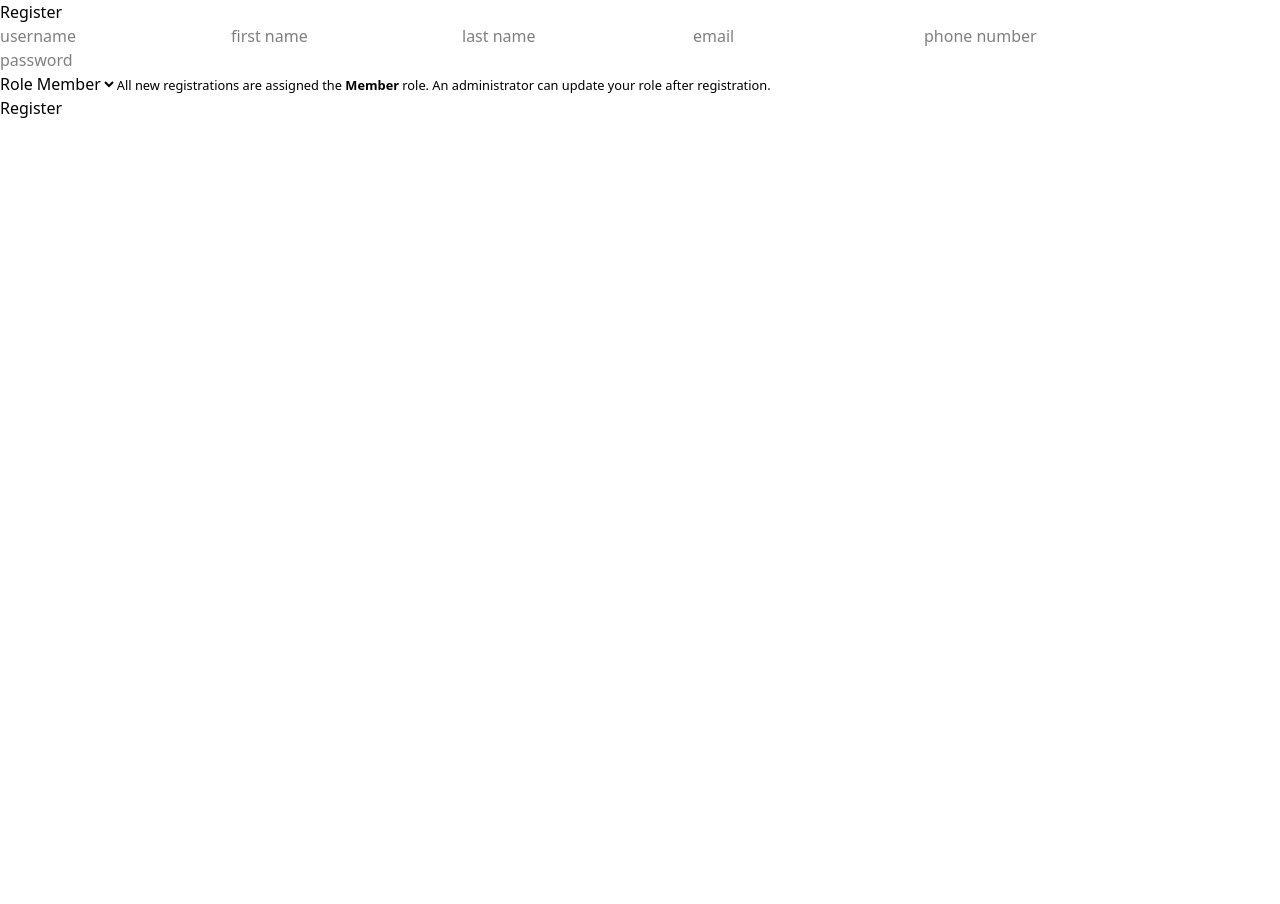
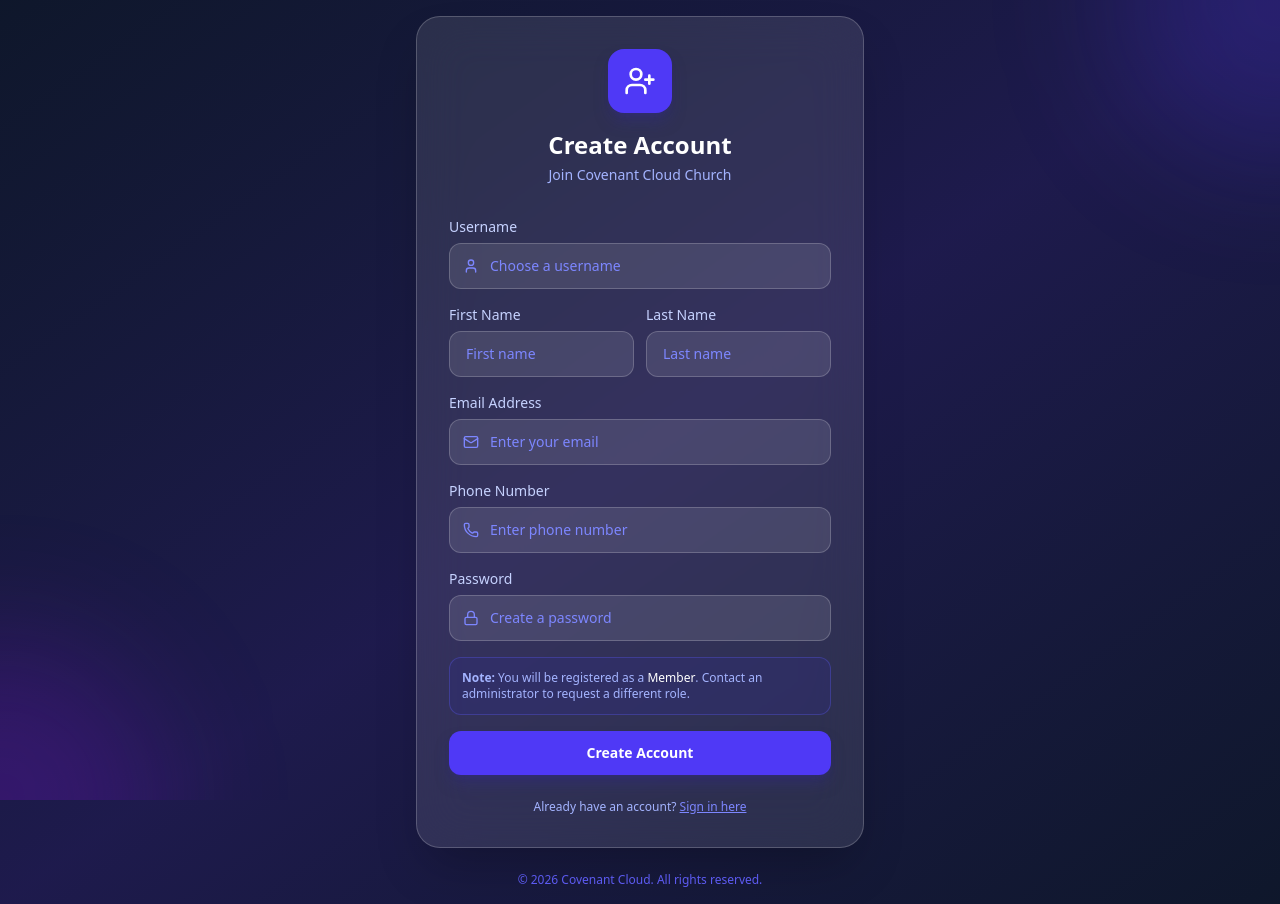
Before and after one commit to ken-jibril/church_management_system, a React (Vite) app in the folder frontend/core/: page /register in a window 1280 px wide. Before the commit the page ends 800 px from the top, so only its background shows below. Built offline with nearby package versions, Linux system fonts and the light colour scheme.

Commit message:
Add styles to register page for the layout.

```diff
--- a/frontend/core/src/pages/Register.jsx
+++ b/frontend/core/src/pages/Register.jsx
@@ -1,7 +1,8 @@
 import { useState } from "react";
-import { useNavigate } from "react-router-dom";
+import { useNavigate, Link } from "react-router-dom";
 import { registerUser } from "../services/authService.js";
 import { useAuth } from "../context/AuthContext";
+import { UserPlus, Mail, Lock, User, Phone, AlertCircle } from "lucide-react";
 
 /**
  * Registration form.
@@ -24,6 +25,7 @@ export default function Register() {
   });
 
   const [error, setError] = useState("");
+  const [loading, setLoading] = useState(false);
 
   const handleChange = (e) => {
     setFormData({ ...formData, [e.target.name]: e.target.value });
@@ -31,6 +33,8 @@ export default function Register() {
 
   const handleSubmit = async (e) => {
     e.preventDefault();
+    setLoading(true);
+    setError("");
     try {
       await registerUser(formData);
       await login({
@@ -39,66 +43,230 @@ export default function Register() {
       });
       navigate("/dashboard");
     } catch (err) {
-      setError("Registration failed. Please check your details and try again.");
+      setError(
+        err.response?.data?.detail ||
+          "Registration failed. Please check your details and try again.",
+      );
       console.error(err);
+    } finally {
+      setLoading(false);
     }
   };
 
   return (
-    <div>
-      <h2>Register</h2>
-      <form onSubmit={handleSubmit}>
-        {/* Text / email / password fields */}
-        {[
-          "username",
-          "first_name",
-          "last_name",
-          "email",
-          "phone_number",
-          "password",
-        ].map((key) => (
-          <input
-            key={key}
-            type={
-              key === "password"
-                ? "password"
-                : key === "email"
-                  ? "email"
-                  : "text"
-            }
-            name={key}
-            placeholder={key.replace(/_/g, " ")}
-            value={formData[key]}
-            onChange={handleChange}
-            required
-          />
-        ))}
+    <div className="min-h-screen bg-gradient-to-br from-slate-900 via-indigo-950 to-slate-900 flex items-center justify-center p-4">
+      {/* Background decoration */}
+      <div className="absolute inset-0 overflow-hidden pointer-events-none">
+        <div className="absolute -top-40 -right-40 w-80 h-80 bg-indigo-600/20 rounded-full blur-3xl" />
+        <div className="absolute -bottom-40 -left-40 w-80 h-80 bg-purple-600/20 rounded-full blur-3xl" />
+      </div>
 
-        {/*
-          Role selector — visible so the user knows what role they are
-          registering as, but disabled so they cannot choose a privileged role.
-          The value is always submitted as "member".
-        */}
-        <div>
-          <label htmlFor="role">Role</label>
-          <select
-            id="role"
-            name="role"
-            value={formData.role}
-            disabled
-            title="New members are registered with the 'Member' role. Contact an administrator to request a different role."
-          >
-            <option value="member">Member</option>
-          </select>
-          <small>
-            All new registrations are assigned the <strong>Member</strong> role.
-            An administrator can update your role after registration.
-          </small>
+      <div className="relative w-full max-w-md">
+        {/* Card */}
+        <div className="bg-white/10 backdrop-blur-xl border border-white/20 rounded-3xl p-8 shadow-2xl">
+          {/* Logo */}
+          <div className="text-center mb-8">
+            <div className="inline-flex items-center justify-center w-16 h-16 bg-indigo-600 rounded-2xl mb-4 shadow-lg shadow-indigo-900/50">
+              <UserPlus size={32} className="text-white" />
+            </div>
+            <h1 className="text-2xl font-bold text-white">Create Account</h1>
+            <p className="text-indigo-300 text-sm mt-1">
+              Join Covenant Cloud Church
+            </p>
+          </div>
+
+          {/* Form */}
+          <form onSubmit={handleSubmit} className="space-y-4">
+            {/* Username */}
+            <div>
+              <label className="block text-sm font-medium text-indigo-200 mb-1.5">
+                Username
+              </label>
+              <div className="relative">
+                <User
+                  size={16}
+                  className="absolute left-3.5 top-1/2 -translate-y-1/2 text-indigo-400"
+                />
+                <input
+                  type="text"
+                  name="username"
+                  value={formData.username}
+                  onChange={handleChange}
+                  placeholder="Choose a username"
+                  required
+                  className="w-full pl-10 pr-4 py-3 bg-white/10 border border-white/20 rounded-xl text-white placeholder-indigo-400 focus:outline-none focus:ring-2 focus:ring-indigo-500 focus:border-transparent transition text-sm"
+                />
+              </div>
+            </div>
+
+            {/* Name fields */}
+            <div className="grid grid-cols-2 gap-3">
+              <div>
+                <label className="block text-sm font-medium text-indigo-200 mb-1.5">
+                  First Name
+                </label>
+                <input
+                  type="text"
+                  name="first_name"
+                  value={formData.first_name}
+                  onChange={handleChange}
+                  placeholder="First name"
+                  required
+                  className="w-full px-4 py-3 bg-white/10 border border-white/20 rounded-xl text-white placeholder-indigo-400 focus:outline-none focus:ring-2 focus:ring-indigo-500 focus:border-transparent transition text-sm"
+                />
+              </div>
+              <div>
+                <label className="block text-sm font-medium text-indigo-200 mb-1.5">
+                  Last Name
+                </label>
+                <input
+                  type="text"
+                  name="last_name"
+                  value={formData.last_name}
+                  onChange={handleChange}
+                  placeholder="Last name"
+                  required
+                  className="w-full px-4 py-3 bg-white/10 border border-white/20 rounded-xl text-white placeholder-indigo-400 focus:outline-none focus:ring-2 focus:ring-indigo-500 focus:border-transparent transition text-sm"
+                />
+              </div>
+            </div>
+
+            {/* Email */}
+            <div>
+              <label className="block text-sm font-medium text-indigo-200 mb-1.5">
+                Email Address
+              </label>
+              <div className="relative">
+                <Mail
+                  size={16}
+                  className="absolute left-3.5 top-1/2 -translate-y-1/2 text-indigo-400"
+                />
+                <input
+                  type="email"
+                  name="email"
+                  value={formData.email}
+                  onChange={handleChange}
+                  placeholder="Enter your email"
+                  required
+                  className="w-full pl-10 pr-4 py-3 bg-white/10 border border-white/20 rounded-xl text-white placeholder-indigo-400 focus:outline-none focus:ring-2 focus:ring-indigo-500 focus:border-transparent transition text-sm"
+                />
+              </div>
+            </div>
+
+            {/* Phone */}
+            <div>
+              <label className="block text-sm font-medium text-indigo-200 mb-1.5">
+                Phone Number
+              </label>
+              <div className="relative">
+                <Phone
+                  size={16}
+                  className="absolute left-3.5 top-1/2 -translate-y-1/2 text-indigo-400"
+                />
+                <input
+                  type="tel"
+                  name="phone_number"
+                  value={formData.phone_number}
+                  onChange={handleChange}
+                  placeholder="Enter phone number"
+                  className="w-full pl-10 pr-4 py-3 bg-white/10 border border-white/20 rounded-xl text-white placeholder-indigo-400 focus:outline-none focus:ring-2 focus:ring-indigo-500 focus:border-transparent transition text-sm"
+                />
+              </div>
+            </div>
+
+            {/* Password */}
+            <div>
+              <label className="block text-sm font-medium text-indigo-200 mb-1.5">
+                Password
+              </label>
+              <div className="relative">
+                <Lock
+                  size={16}
+                  className="absolute left-3.5 top-1/2 -translate-y-1/2 text-indigo-400"
+                />
+                <input
+                  type="password"
+                  name="password"
+                  value={formData.password}
+                  onChange={handleChange}
+                  placeholder="Create a password"
+                  required
+                  className="w-full pl-10 pr-4 py-3 bg-white/10 border border-white/20 rounded-xl text-white placeholder-indigo-400 focus:outline-none focus:ring-2 focus:ring-indigo-500 focus:border-transparent transition text-sm"
+                />
+              </div>
+            </div>
+
+            {/* Role info */}
+            <div className="bg-indigo-900/30 border border-indigo-500/30 rounded-xl p-3">
+              <p className="text-xs text-indigo-300">
+                <strong>Note:</strong> You will be registered as a{" "}
+                <span className="text-white font-medium">Member</span>. Contact
+                an administrator to request a different role.
+              </p>
+            </div>
+
+            {/* Error */}
+            {error && (
+              <div className="flex items-center gap-2 bg-red-500/20 border border-red-500/30 rounded-xl px-4 py-3 text-red-300 text-sm">
+                <AlertCircle size={16} className="flex-shrink-0" />
+                {error}
+              </div>
+            )}
+
+            {/* Submit */}
+            <button
+              type="submit"
+              disabled={loading}
+              className="w-full py-3 bg-indigo-600 hover:bg-indigo-500 disabled:bg-indigo-800 disabled:cursor-not-allowed text-white font-semibold rounded-xl transition shadow-lg shadow-indigo-900/50 text-sm"
+            >
+              {loading ? (
+                <span className="flex items-center justify-center gap-2">
+                  <svg
+                    className="animate-spin h-4 w-4"
+                    viewBox="0 0 24 24"
+                    fill="none"
+                  >
+                    <circle
+                      className="opacity-25"
+                      cx="12"
+                      cy="12"
+                      r="10"
+                      stroke="currentColor"
+                      strokeWidth="4"
+                    />
+                    <path
+                      className="opacity-75"
+                      fill="currentColor"
+                      d="M4 12a8 8 0 018-8V0C5.373 0 0 5.373 0 12h4z"
+                    />
+                  </svg>
+                  Creating account...
+                </span>
+              ) : (
+                "Create Account"
+              )}
+            </button>
+          </form>
+
+          {/* Login link */}
+          <div className="mt-6 text-center">
+            <p className="text-xs text-indigo-300">
+              Already have an account?{" "}
+              <Link
+                to="/login"
+                className="text-indigo-400 hover:text-indigo-300 font-medium underline"
+              >
+                Sign in here
+              </Link>
+            </p>
+          </div>
         </div>
 
-        <button type="submit">Register</button>
-        {error && <p style={{ color: "red" }}>{error}</p>}
-      </form>
+        {/* Footer */}
+        <p className="text-center text-xs text-indigo-500 mt-6">
+          © {new Date().getFullYear()} Covenant Cloud. All rights reserved.
+        </p>
+      </div>
     </div>
   );
 }
```
